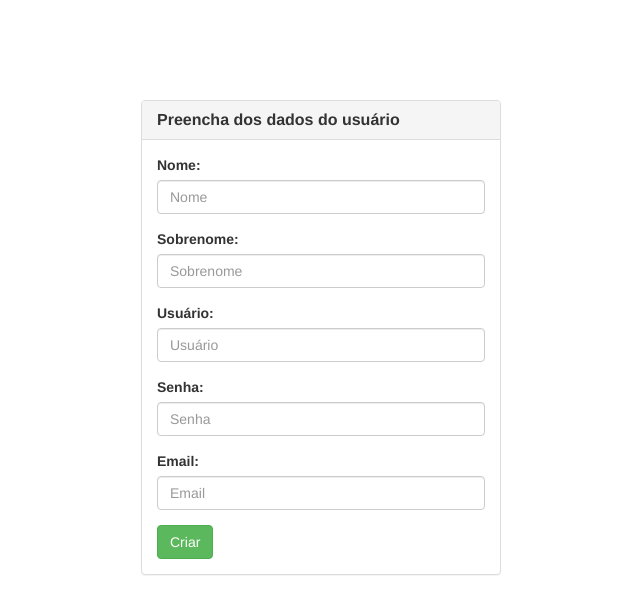
After one commit to eldioschalm/colaborador, a Django app: page /accounts/create/ in a window 1280 px wide. The commit adds this page. Shown: the top 614 px of the page, without its empty margins (319-959 px from the left). Run offline with Django 3.2, Linux system fonts and the light colour scheme; some libraries are stand-ins or nearby versions.

Commit message:
adicionado recurso de criação de usuário

```diff
--- a/colaborador/core/templates/core/index.html
+++ b/colaborador/core/templates/core/index.html
@@ -7,4 +7,5 @@
 {% block content %}
 <h1>sistema</h1>
 
+{{ mensagem }}
 {% endblock %}
--- a/colaborador/core/views.py
+++ b/colaborador/core/views.py
@@ -1,6 +1,8 @@
 from django.shortcuts import render
+from django.contrib.auth.decorators import login_required
 
 # Create your views here.
 
+# @login_required(login_url='/accounts/login/')
 def landinpage(request):
-    pass
+    return render(request, 'core/index.html', {})
--- a/colaborador/urls.py
+++ b/colaborador/urls.py
@@ -19,6 +19,7 @@ from django.contrib import admin
 urlpatterns = [
     url(r'^accounts/login/$', 'colaborador.useraccount.views.auth_login', name='login'),
     url(r'^accounts/logout/$', 'colaborador.useraccount.views.auth_logout', name='logout'),
-    url(r'^/$', 'colaborador.core.views.landinpage', name='landingpage'),
+    url(r'^accounts/create/$', 'colaborador.useraccount.views.usercreate', name='usercreate'),
+    url(r'^$', 'colaborador.core.views.landinpage', name='landingpage'),
     url(r'^admin/', include(admin.site.urls)),
 ]
--- a/colaborador/useraccount/forms.py
+++ b/colaborador/useraccount/forms.py
@@ -2,11 +2,24 @@
 __author__ = 'eldio'
 
 from django import forms
+from django.contrib.auth.models import User
 
 
 class UserForm(forms.Form):
-    username = forms.CharField(widget=forms.TextInput(attrs={'class': 'form-control', 'placeholder': 'Usuário'}))
-    password = forms.CharField(widget=forms.PasswordInput(attrs={'class': 'form-control', 'placeholder': 'Senha'}))
+    username = forms.CharField(widget=forms.TextInput(attrs={'class': 'form-control', 'placeholder': 'Usuário'}), label=u'Usuário')
+    password = forms.CharField(widget=forms.PasswordInput(attrs={'class': 'form-control', 'placeholder': 'Senha'}), label=u'Senha')
 
     class Meta:
         fields = ('username', 'password')
+
+
+class UserCreateForm(forms.ModelForm):
+    first_name = forms.CharField(widget=forms.TextInput(attrs={'class': 'form-control', 'placeholder': 'Nome'}), label=u'Nome')
+    last_name = forms.CharField(widget=forms.TextInput(attrs={'class': 'form-control', 'placeholder': 'Sobrenome'}), label=u'Sobrenome')
+    username = forms.CharField(widget=forms.TextInput(attrs={'class': 'form-control', 'placeholder': 'Usuário'}), label=u'Usuário')
+    password = forms.CharField(widget=forms.PasswordInput(attrs={'class': 'form-control', 'placeholder': 'Senha'}), label=u'Senha')
+    email = forms.CharField(widget=forms.EmailInput(attrs={'class': 'form-control', 'placeholder': 'Email'}), label=u'Email')
+
+    class Meta:
+        model = User
+        fields = ('first_name', 'last_name', 'username', 'password', 'email')
--- a/colaborador/useraccount/templates/useraccount/base.html
+++ b/colaborador/useraccount/templates/useraccount/base.html
@@ -2,7 +2,9 @@
 <html>
 <head lang="en">
     <meta charset="UTF-8">
-    <title>Autenticação</title>
+    <title>
+        {% block title %}{% endblock %}
+    </title>
     <link rel="stylesheet" href="http://maxcdn.bootstrapcdn.com/bootstrap/3.3.4/css/bootstrap.min.css">
     <script src="https://ajax.googleapis.com/ajax/libs/jquery/1.11.1/jquery.min.js"></script>
     <script src="http://maxcdn.bootstrapcdn.com/bootstrap/3.3.4/js/bootstrap.min.js"></script>
--- /dev/null
+++ b/colaborador/useraccount/templates/useraccount/usercreate.html
@@ -0,0 +1,42 @@
+{% extends "useraccount/base.html" %}
+
+{% block title %}
+    Criação de Usuário
+{% endblock %}
+
+{% block script %}
+{% endblock %}
+
+{% block content %}
+        <div class="row">&nbsp;</div>
+        <div class="row">&nbsp;</div>
+    <div class="container">
+        <div class="row">&nbsp;</div>
+        <div class="row">&nbsp;</div>
+        <div class="row">&nbsp;</div>
+        <div class="row">
+            <div class="col-md-4 col-md-offset-4">
+                <div class="login-panel panel panel-default">
+                    <div class="panel-heading">
+                        <h3 class="panel-title"><strong>Preencha dos dados do usuário</strong></h3>
+                    </div>
+                    {% if form.non_field_errors %}<div class="alert alert-danger" role="alert">{{ form.non_field_errors }}</div>{% endif %}
+                    <div class="panel-body">
+                        <form id="form" name="form" method="post" action="{% url 'usercreate' %}">{% csrf_token %}
+                            {% for field in form %}
+                                 <div class="form-group">
+                                    {{ field.errors }}
+                                    {{ field.label_tag }} {{ field }}
+{#                                    {% if field.help_text %}#}
+{#                                    <p class="help">{{ field.help_text|safe }}</p>#}
+{#                                    {% endif %}#}
+                                </div>
+                            {% endfor %}
+                            <button type="submit" class="btn btn-success">Criar</button>
+                        </form>
+                    </div>
+                </div>
+            </div>
+        </div>
+    </div>
+{% endblock %}
--- a/colaborador/useraccount/views.py
+++ b/colaborador/useraccount/views.py
@@ -4,6 +4,7 @@ from django.shortcuts import redirect
 from django.contrib.auth import authenticate, login
 from django.contrib.auth import logout
 from colaborador.useraccount.forms import UserForm
+from colaborador.useraccount.forms import UserCreateForm
 from django.forms.forms import NON_FIELD_ERRORS
 
 
@@ -50,3 +51,22 @@ def auth_logout(request):
     logout(request) #desloga
     return redirect('colaborador.core.views.landinpage')
     # tipos de mensagem: alert-success, alert-info, alert-warning, alert-danger
+
+
+def usercreate(request):
+    if request.method == 'POST':
+        form = UserCreateForm(request.POST)
+        if form.is_valid():
+            # import ipdb
+            # ipdb.set_trace()
+            user = form.save(commit=False)
+            user.set_password(request.POST.get('password', None))
+            user = form.save()
+            # return render(request, 'core/index.html', {'mensagem': u'Usuário criado com sucesso, utilização liberada.'})
+            return redirect('colaborador.core.views.landinpage')
+        else:
+            return render(request, 'useraccount/usercreate.html', {'form': form})
+    else:
+        form = UserCreateForm()
+
+    return render(request, 'useraccount/usercreate.html', {'form': form})
```
Also changed, not shown: colaborador/useraccount/templates/useraccount/login.html (+11 -7 lines).
